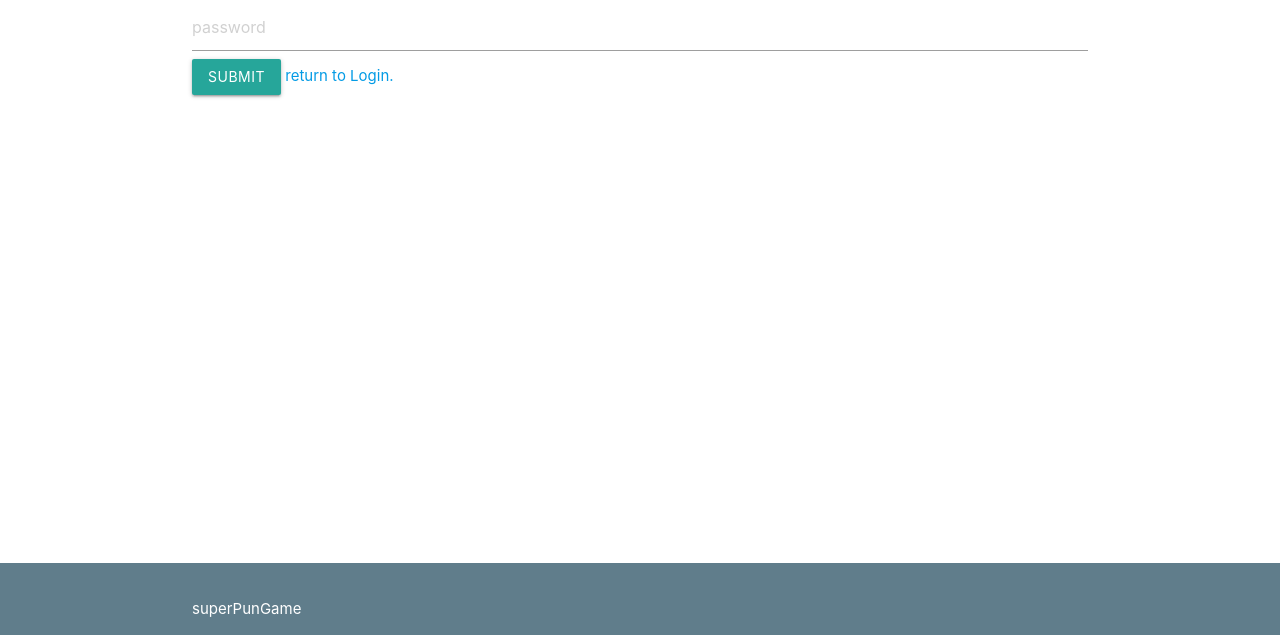
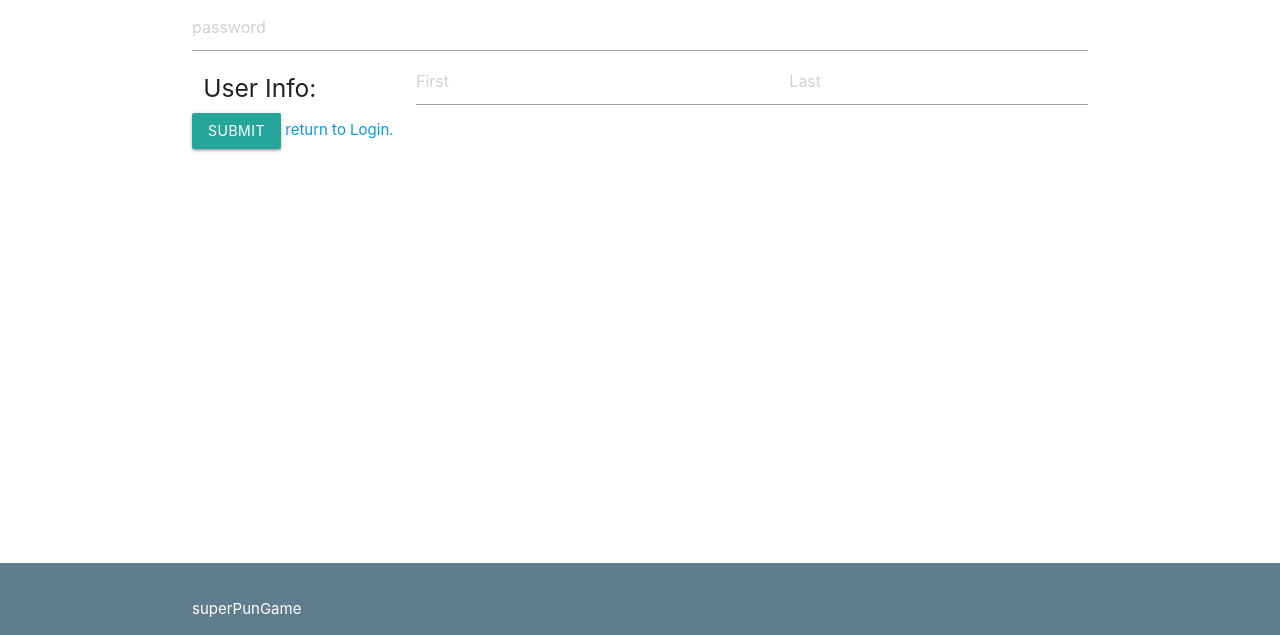
Before and after one commit to adenta/superPunGame, a website: page view/index.html in a window 1280 px wide. Both pictures are taken after a click on the link "new User?". Shown: the part 165-800 px from the top of the page. Drawn offline with nearby package versions, Linux system fonts and the light colour scheme.

Commit message:
added optional name inputs. Backend needed to record these values.

```diff
--- a/view/index.html
+++ b/view/index.html
@@ -29,7 +29,6 @@
 <div  ng-show="!parent.showPun  && !parent.showAdmin">
     <button  class='btn' ng-click="login()">Submit</button>
     <a href="" ng-click="toggleCreate()">new User?</a>
-
   </div>
   <img class='responsive-img' ng-src="{{pictureUrl}}" ng-show="(parent.showPun || parent.showAdmin) && theImage!==''">
 
@@ -52,7 +51,10 @@
 
 
   </div>
-  <div  ng-hide="parent.showCreate" ng-model="newUser" ng-controller='create'>
+  <div class='row' ng-hide="parent.showCreate" ng-model="newUser" ng-controller='create'>
+    <h5 class='col s12 m3'>User Info:</h5>
+    <input class='col  s12 m5' type="text" ng-model="first" placeholder="First" >
+    <input class='col s12 m4' type="text" ng-model="last" placeholder="Last">
     <button class='btn' ng-click="create()">Submit</button>
     <a href="" ng-click="toggleCreate()">return to Login.</a>
 
```
